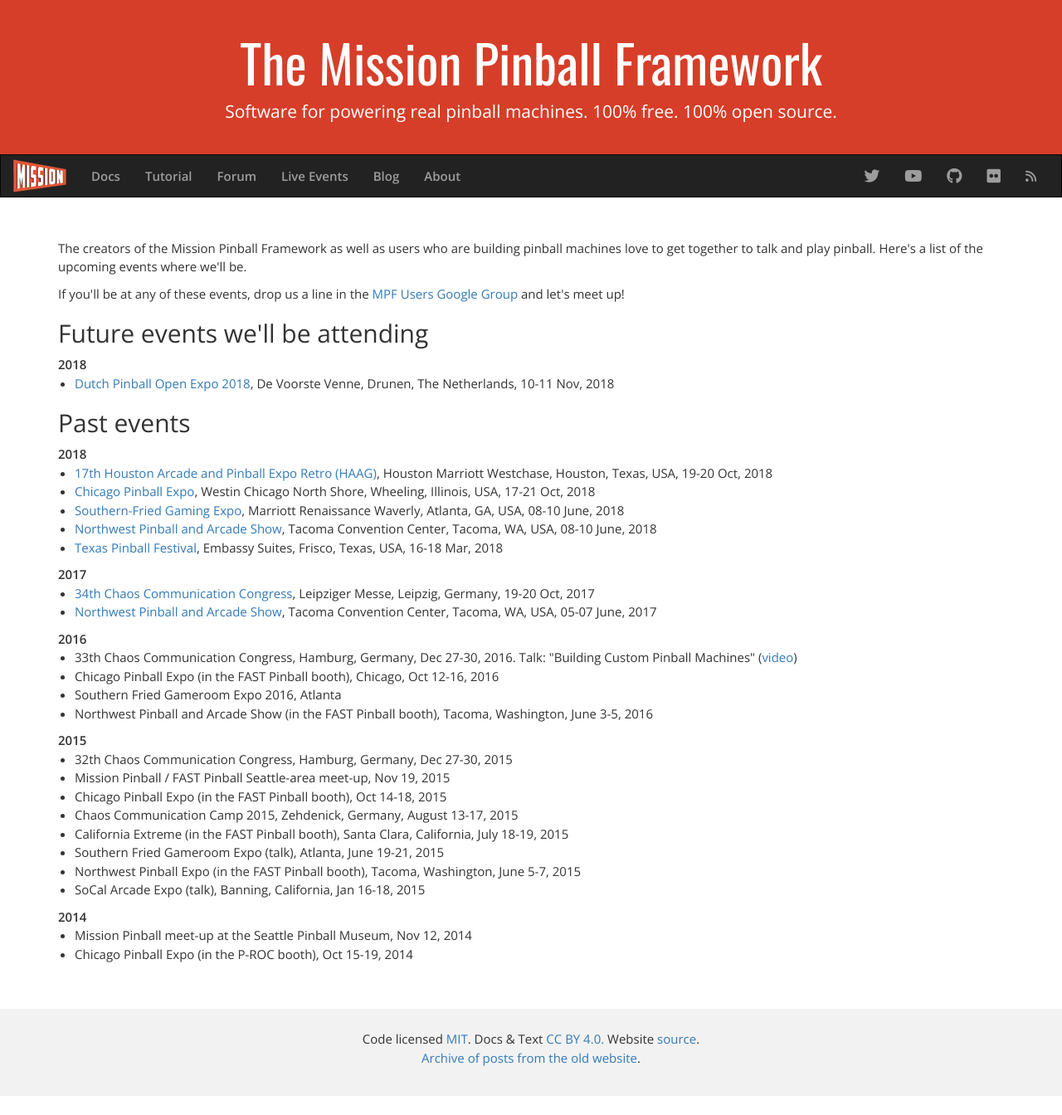
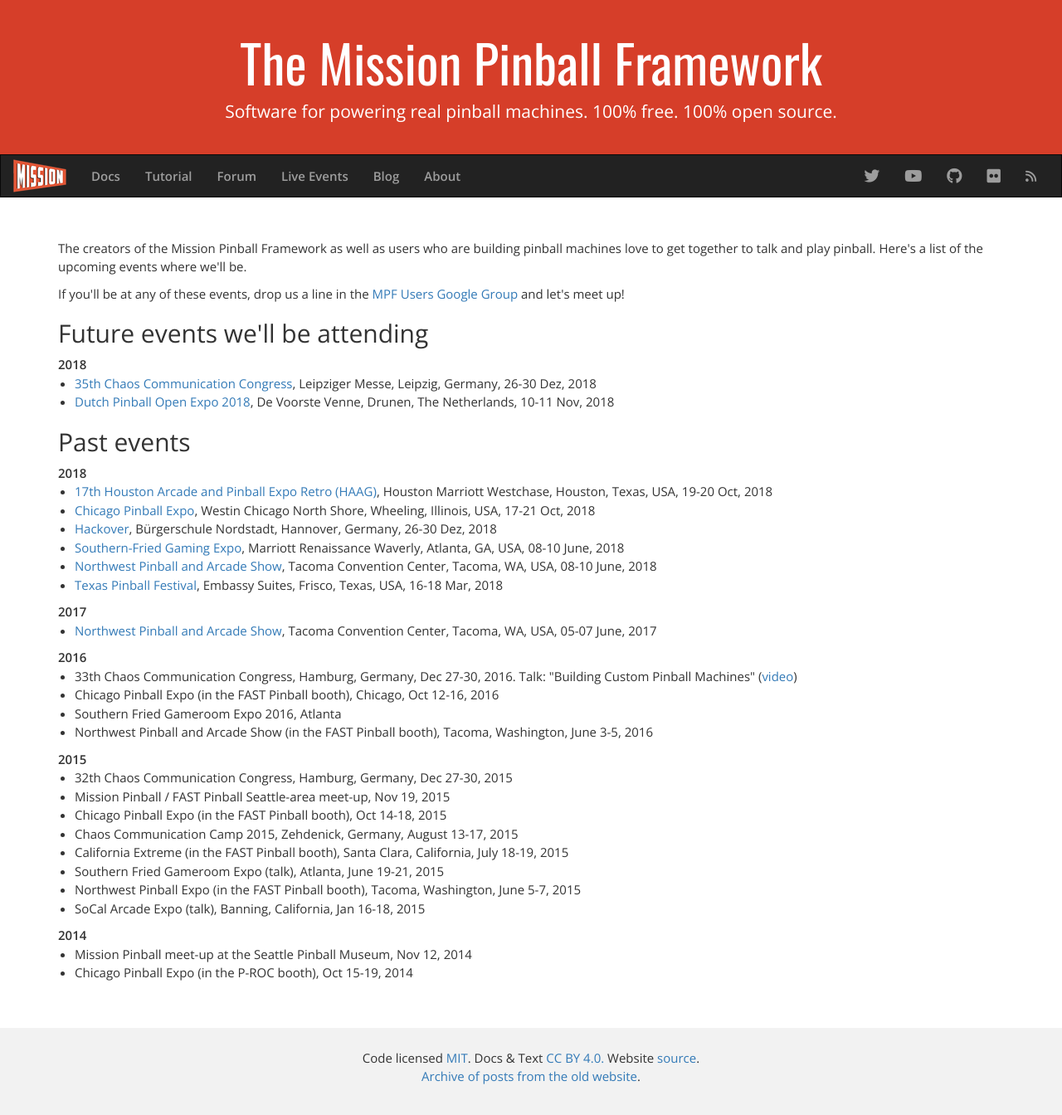
Before and after one commit to missionpinball/missionpinball-website, a Jekyll site: the page built from events.html, in a window 1280 px wide. Shown: the whole page at 83% size. Built offline with Jekyll 4.4.1, drawn with Linux system fonts in a browser that asks for light colours; nearby versions of some CDN libraries; before the commit the page ends 1321 px from its top, so only the background shows below that.

Commit message:
add hackover

```diff
--- /dev/null
+++ b/_events/2018-10-05-hackover.md
@@ -0,0 +1,10 @@
+---
+name: Hackover
+location: Bürgerschule Nordstadt
+duration: 26-30 Dez
+year: 2018
+city: Hannover, Germany
+event_link: https://hackover.de/
+---
+
+Jab gives a talk about Stern Spike with MPF.
--- a/_events/2017-12-27-chaos-communication-congress.md
+++ b/_events/2018-12-27-chaos-communication-congress.md
@@ -1,8 +1,8 @@
 ---
-name: 34th Chaos Communication Congress
+name: 35th Chaos Communication Congress
 location: Leipziger Messe
-duration: 19-20 Oct
-year: 2017
+duration: 26-30 Dez
+year: 2018
 city: Leipzig, Germany
 event_link: https://events.ccc.de/
 ---
```
